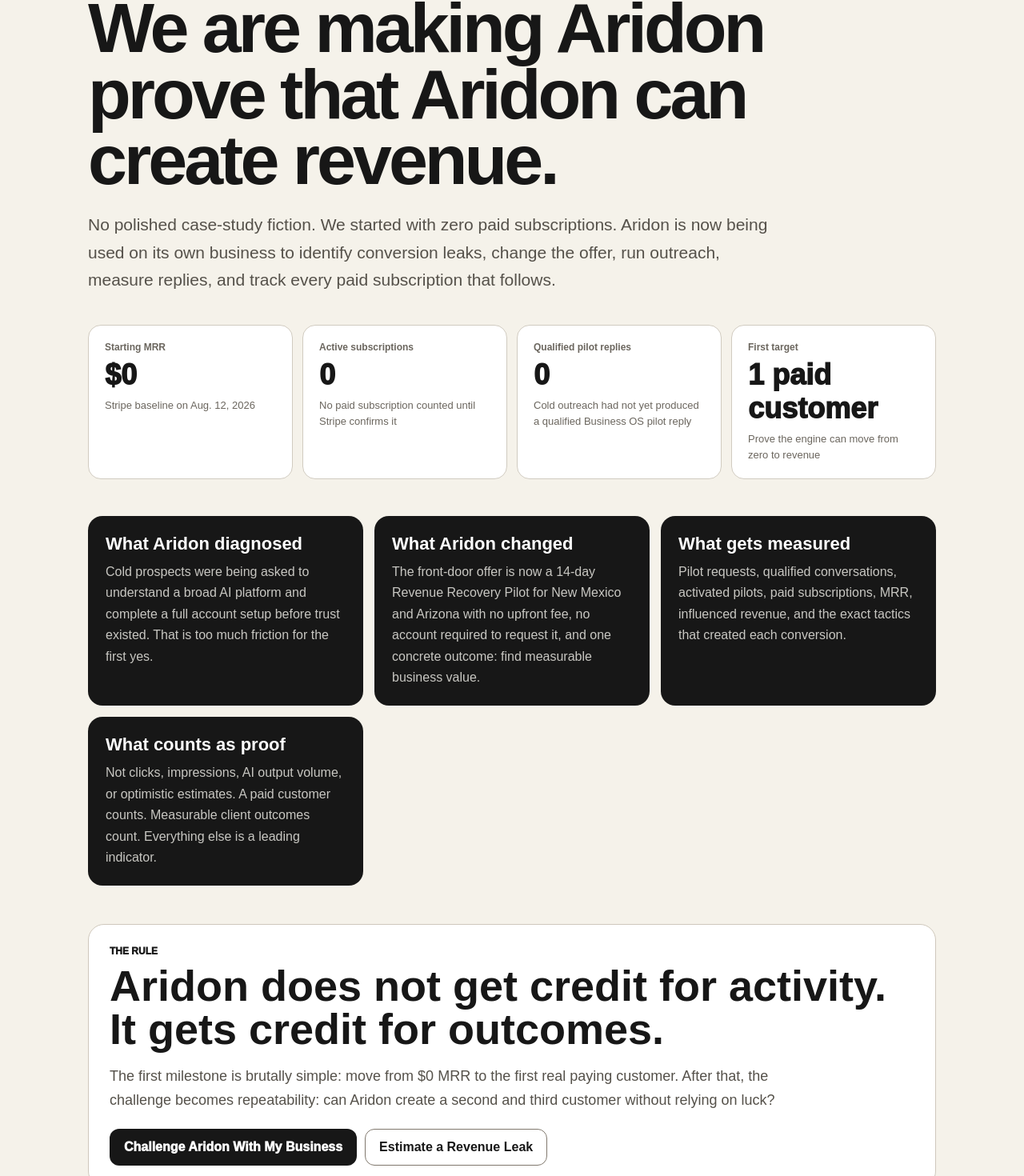
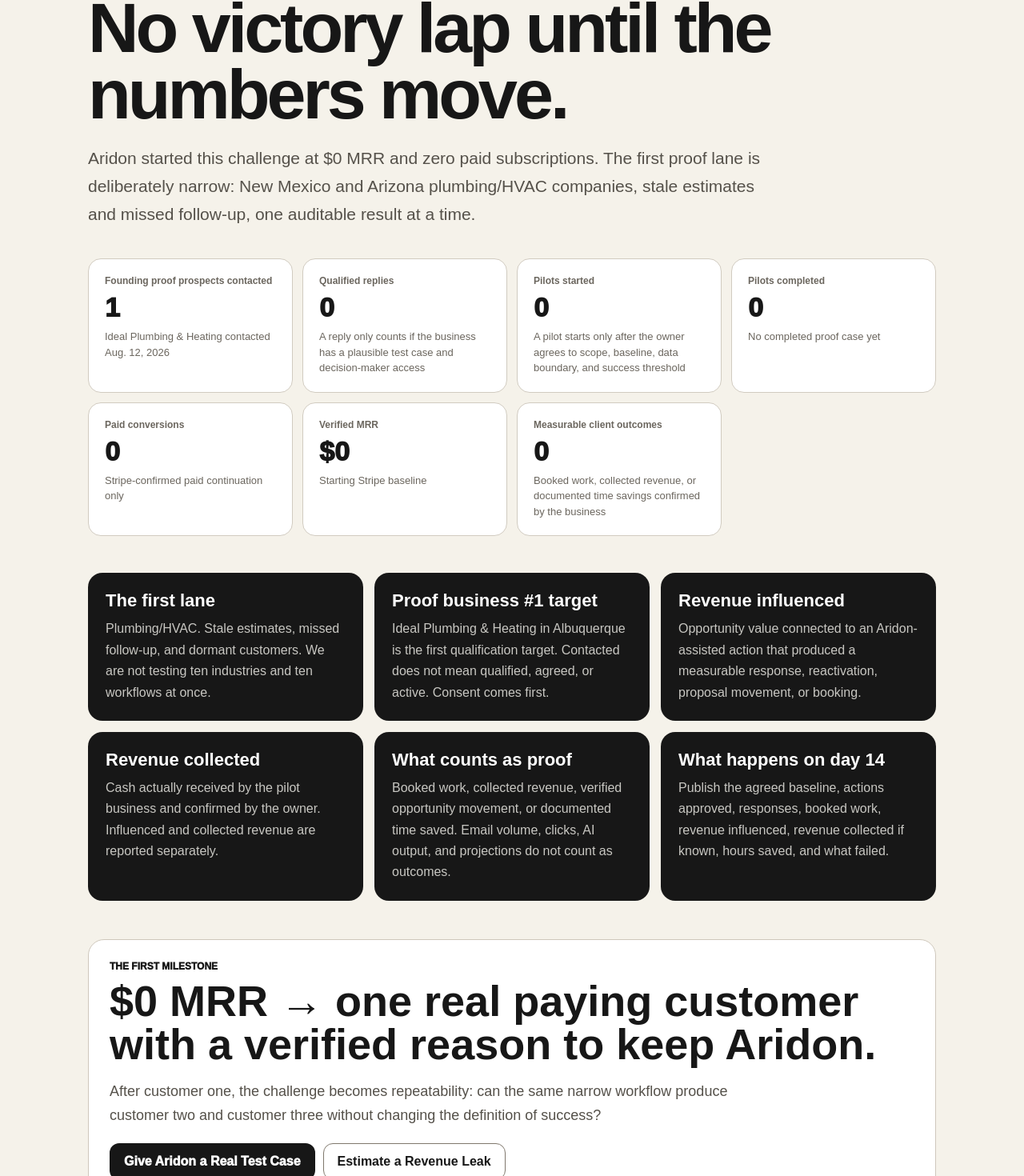
Before and after one commit to jimrusk/aridon-app, a Next.js app: page /business-os/proof in a window 1280 px wide. Shown: the part 168-1638 px from the top of the page at 80% size. Built offline with nearby package versions, Linux system fonts and the light colour scheme.

Commit message:
Add proof funnel and measurement definitions

```diff
--- a/app/business-os/proof/page.tsx
+++ b/app/business-os/proof/page.tsx
@@ -1,10 +1,13 @@
 import Link from 'next/link';
 
-const scorecards = [
-  ['Starting MRR', '$0', 'Stripe baseline on Aug. 12, 2026'],
-  ['Active subscriptions', '0', 'No paid subscription counted until Stripe confirms it'],
-  ['Qualified pilot replies', '0', 'Cold outreach had not yet produced a qualified Business OS pilot reply'],
-  ['First target', '1 paid customer', 'Prove the engine can move from zero to revenue'],
+const funnel = [
+  ['Founding proof prospects contacted','1','Ideal Plumbing & Heating contacted Aug. 12, 2026'],
+  ['Qualified replies','0','A reply only counts if the business has a plausible test case and decision-maker access'],
+  ['Pilots started','0','A pilot starts only after the owner agrees to scope, baseline, data boundary, and success threshold'],
+  ['Pilots completed','0','No completed proof case yet'],
+  ['Paid conversions','0','Stripe-confirmed paid continuation only'],
+  ['Verified MRR','$0','Starting Stripe baseline'],
+  ['Measurable client outcomes','0','Booked work, collected revenue, or documented time savings confirmed by the business'],
 ];
 
 export default function AridonProofPage() {
@@ -13,34 +16,36 @@ export default function AridonProofPage() {
       <section style={{maxWidth:1100,margin:'0 auto',padding:'32px 20px 80px'}}>
         <nav style={{display:'flex',justifyContent:'space-between',gap:12,alignItems:'center',flexWrap:'wrap'}}>
           <Link href="/business-os" style={{color:'#171717',textDecoration:'none',fontWeight:950}}>ARIDON</Link>
-          <Link href="/business-os/revenue-recovery" style={{background:'#171717',color:'#fff',textDecoration:'none',fontWeight:950,padding:'12px 16px',borderRadius:12}}>Put Aridon on My Business</Link>
+          <Link href="/business-os/revenue-recovery" style={{background:'#171717',color:'#fff',textDecoration:'none',fontWeight:950,padding:'12px 16px',borderRadius:12}}>Apply for the Proof Pilot</Link>
         </nav>
 
         <div style={{paddingTop:60,maxWidth:940}}>
           <div style={{fontSize:12,fontWeight:950,letterSpacing:1.2}}>ARIDON ON ARIDON · PUBLIC PROOF CHALLENGE</div>
-          <h1 style={{fontSize:'clamp(48px,8vw,88px)',lineHeight:.94,letterSpacing:-4,margin:'14px 0 22px'}}>We are making Aridon prove that Aridon can create revenue.</h1>
-          <p style={{fontSize:21,lineHeight:1.65,color:'#55514A',maxWidth:850}}>No polished case-study fiction. We started with zero paid subscriptions. Aridon is now being used on its own business to identify conversion leaks, change the offer, run outreach, measure replies, and track every paid subscription that follows.</p>
+          <h1 style={{fontSize:'clamp(48px,8vw,88px)',lineHeight:.94,letterSpacing:-4,margin:'14px 0 22px'}}>No victory lap until the numbers move.</h1>
+          <p style={{fontSize:21,lineHeight:1.65,color:'#55514A',maxWidth:850}}>Aridon started this challenge at $0 MRR and zero paid subscriptions. The first proof lane is deliberately narrow: New Mexico and Arizona plumbing/HVAC companies, stale estimates and missed follow-up, one auditable result at a time.</p>
         </div>
 
         <section style={{display:'grid',gridTemplateColumns:'repeat(auto-fit,minmax(220px,1fr))',gap:12,marginTop:38}}>
-          {scorecards.map(([label,value,note]) => <article key={label} style={{background:'#fff',border:'1px solid #D1CBC0',borderRadius:16,padding:20}}><div style={{fontSize:12,fontWeight:900,color:'#6B665E'}}>{label}</div><div style={{fontSize:36,fontWeight:950,margin:'7px 0'}}>{value}</div><div style={{fontSize:13,lineHeight:1.5,color:'#6B665E'}}>{note}</div></article>)}
+          {funnel.map(([label,value,note]) => <article key={label} style={{background:'#fff',border:'1px solid #D1CBC0',borderRadius:16,padding:20}}><div style={{fontSize:12,fontWeight:900,color:'#6B665E'}}>{label}</div><div style={{fontSize:34,fontWeight:950,margin:'7px 0'}}>{value}</div><div style={{fontSize:13,lineHeight:1.5,color:'#6B665E'}}>{note}</div></article>)}
         </section>
 
         <section style={{marginTop:46,display:'grid',gridTemplateColumns:'repeat(auto-fit,minmax(280px,1fr))',gap:14}}>
           {[
-            ['What Aridon diagnosed','Cold prospects were being asked to understand a broad AI platform and complete a full account setup before trust existed. That is too much friction for the first yes.'],
-            ['What Aridon changed','The front-door offer is now a 14-day Revenue Recovery Pilot for New Mexico and Arizona with no upfront fee, no account required to request it, and one concrete outcome: find measurable business value.'],
-            ['What gets measured','Pilot requests, qualified conversations, activated pilots, paid subscriptions, MRR, influenced revenue, and the exact tactics that created each conversion.'],
-            ['What counts as proof','Not clicks, impressions, AI output volume, or optimistic estimates. A paid customer counts. Measurable client outcomes count. Everything else is a leading indicator.'],
+            ['The first lane','Plumbing/HVAC. Stale estimates, missed follow-up, and dormant customers. We are not testing ten industries and ten workflows at once.'],
+            ['Proof business #1 target','Ideal Plumbing & Heating in Albuquerque is the first qualification target. Contacted does not mean qualified, agreed, or active. Consent comes first.'],
+            ['Revenue influenced','Opportunity value connected to an Aridon-assisted action that produced a measurable response, reactivation, proposal movement, or booking.'],
+            ['Revenue collected','Cash actually received by the pilot business and confirmed by the owner. Influenced and collected revenue are reported separately.'],
+            ['What counts as proof','Booked work, collected revenue, verified opportunity movement, or documented time saved. Email volume, clicks, AI output, and projections do not count as outcomes.'],
+            ['What happens on day 14','Publish the agreed baseline, actions approved, responses, booked work, revenue influenced, revenue collected if known, hours saved, and what failed.'],
           ].map(([title,text]) => <article key={title} style={{background:'#171717',color:'#fff',borderRadius:18,padding:22}}><h2 style={{margin:'0 0 9px',fontSize:22}}>{title}</h2><p style={{color:'#C8C7C2',lineHeight:1.65,margin:0}}>{text}</p></article>)}
         </section>
 
         <section style={{marginTop:48,border:'1px solid #CFC8BC',borderRadius:20,padding:26,background:'#fff'}}>
-          <div style={{fontSize:12,fontWeight:950}}>THE RULE</div>
-          <h2 style={{fontSize:'clamp(34px,5vw,54px)',lineHeight:1,margin:'9px 0 15px'}}>Aridon does not get credit for activity. It gets credit for outcomes.</h2>
-          <p style={{fontSize:18,lineHeight:1.65,color:'#55514A',maxWidth:850}}>The first milestone is brutally simple: move from $0 MRR to the first real paying customer. After that, the challenge becomes repeatability: can Aridon create a second and third customer without relying on luck?</p>
+          <div style={{fontSize:12,fontWeight:950}}>THE FIRST MILESTONE</div>
+          <h2 style={{fontSize:'clamp(34px,5vw,54px)',lineHeight:1,margin:'9px 0 15px'}}>$0 MRR → one real paying customer with a verified reason to keep Aridon.</h2>
+          <p style={{fontSize:18,lineHeight:1.65,color:'#55514A',maxWidth:850}}>After customer one, the challenge becomes repeatability: can the same narrow workflow produce customer two and customer three without changing the definition of success?</p>
           <div style={{display:'flex',gap:10,flexWrap:'wrap',marginTop:20}}>
-            <Link href="/business-os/revenue-recovery" style={{background:'#171717',color:'#fff',textDecoration:'none',fontWeight:950,padding:'14px 18px',borderRadius:12}}>Challenge Aridon With My Business</Link>
+            <Link href="/business-os/revenue-recovery" style={{background:'#171717',color:'#fff',textDecoration:'none',fontWeight:950,padding:'14px 18px',borderRadius:12}}>Give Aridon a Real Test Case</Link>
             <Link href="/business-os/revenue" style={{border:'1px solid #80786D',color:'#171717',textDecoration:'none',fontWeight:900,padding:'13px 17px',borderRadius:12}}>Estimate a Revenue Leak</Link>
           </div>
         </section>
```
